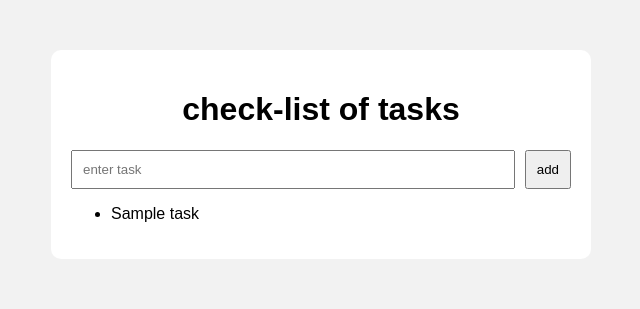
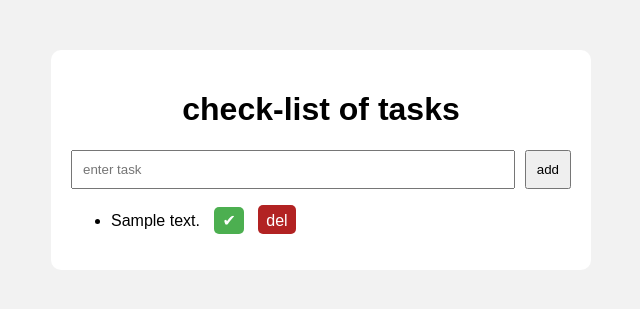
Before and after one commit to goated228/python-lab-4-unittests, a Flask app: template templates/index.html in a window 1280 px wide. Shown: the top 309 px of the page, without its empty margins (319-959 px from the left). Run offline with Flask 3, Linux system fonts and the light colour scheme; the template is opened without the code that fills it: most values are stand-ins (such as "Sample title", 1, 10 or a date in 2020).

Commit message:
added features + test for new toggle button

```diff
--- a/app.py
+++ b/app.py
@@ -1,7 +1,6 @@
 import json
 
 from flask import Flask, render_template, request, redirect
-
 app = Flask(__name__)
 
 TASKS_FILE = "tasks.json"
@@ -28,7 +27,7 @@ def index():
         task = request.form.get("task")
 
         if task:
-            tasks.append(task)
+            tasks.append({"text":task, "done":False})
 
             save_tasks(tasks)
 
@@ -36,6 +35,25 @@ def index():
 
     return render_template("index.html", tasks=tasks)
 
+@app.route("/toggle/<int:task_id>")
+def toggle_task(task_id):
+    tasks = load_tasks()
+
+    if 0 <= task_id < len(tasks):
+        tasks[task_id]["done"] = not tasks[task_id]["done"]
+        save_tasks(tasks)
+
+    return redirect("/")
+
+@app.route("/delete/<int:task_id>")
+def delete_task(task_id):
+    tasks = load_tasks()
+
+    if 0 <= task_id < len(tasks):
+        tasks.pop(task_id)
+        save_tasks(tasks)
+
+    return redirect("/")
 
 if __name__ == "__main__":
     app.run(debug=True)
--- a/static/style.css
+++ b/static/style.css
@@ -33,3 +33,48 @@ button {
 li {
     margin-top: 10px;
 }
+
+.done {
+    text-decoration: line-through;
+    color: gray;
+}
+
+li a {
+    margin-left: 10px;
+    text-decoration: none;
+}
+
+.btn {
+    display: inline-block;
+    padding: 4px 8px;
+    background-color: #4CAF50;
+    color: white;
+    border-radius: 5px;
+    cursor: pointer;
+}
+
+.btn-done {
+    display: inline-block;
+    padding: 4px 8px;
+    background-color: darkgrey;
+    color: white;
+    border-radius: 5px;
+    cursor: pointer;
+}
+
+.btn:hover{
+    opacity: 0.9;
+}
+
+.delbtn {
+    display: inline-block;
+    padding: 7px 8px 4px 8px;
+    background-color: firebrick;
+    color: white;
+    border-radius: 5px;
+    cursor: pointer;
+}
+
+.delbtn:hover{
+    opacity: 0.9;
+}
--- a/tasks.json
+++ b/tasks.json
@@ -2,7 +2,4 @@
     "goto",
     "washing dishes",
     "going to fitness center",
-    "Test task",
-    "Test task",
-    "Test task"
 ]
--- a/templates/index.html
+++ b/templates/index.html
@@ -31,7 +31,22 @@
 
         {% for task in tasks %}
 
-        <li>{{ task }}</li>
+        <li>
+            <span class="{% if task.done %}done{% endif %}">
+                {{ task.text }}
+            </span>
+
+            <a href="/toggle/{{ loop.index0 }}" class="btn {% if task.done %}btn-done{% endif %}">
+                {% if task.done %}
+                ✕
+                {% else %}
+                ✔
+                {% endif %}
+            </a>
+
+            <a href="/delete/{{ loop.index0 }}" class="delbtn">del</a>
+
+        </li>
 
         {% endfor %}
 
```
Also changed, not shown: test_app.py (+30 -1 lines).
